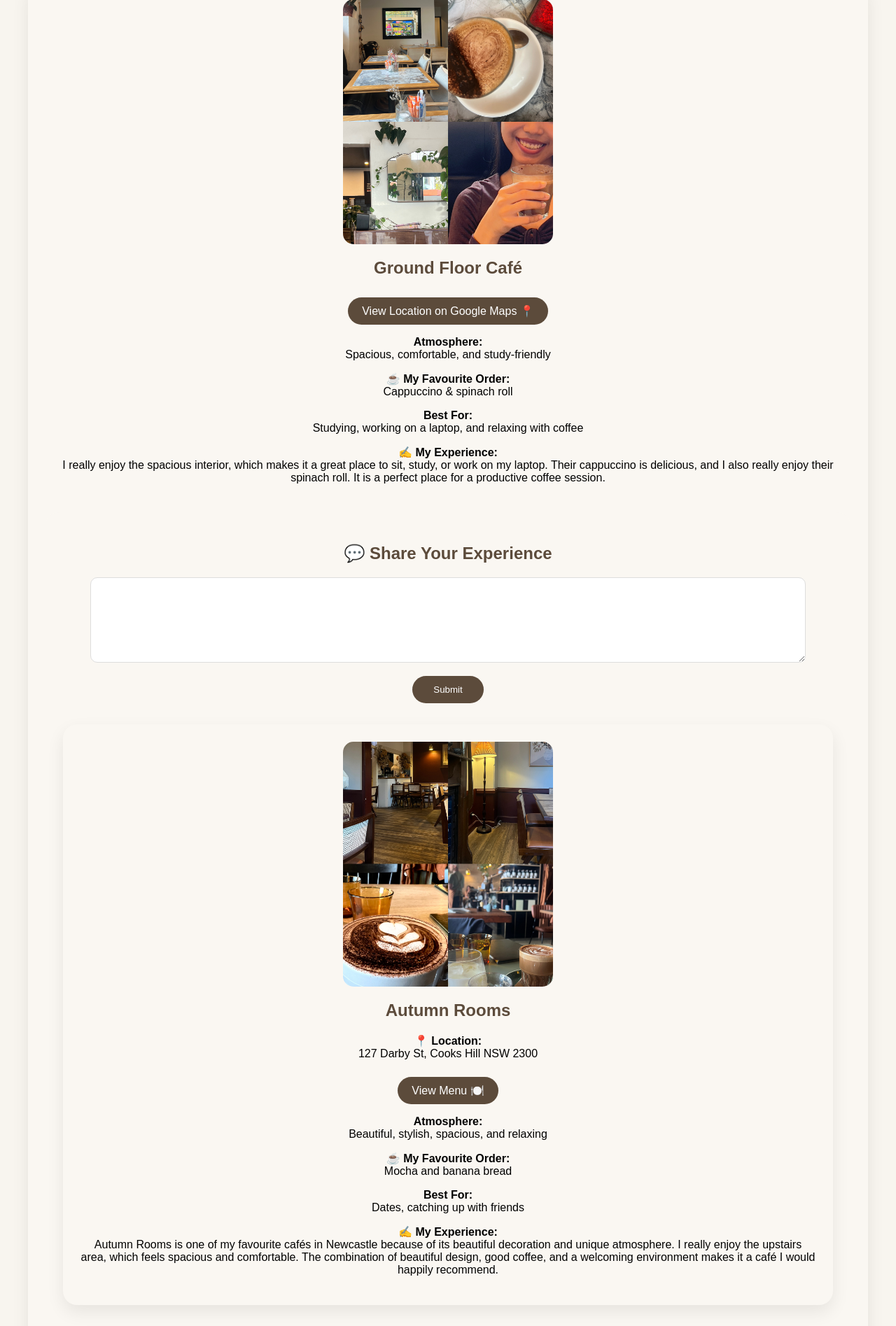
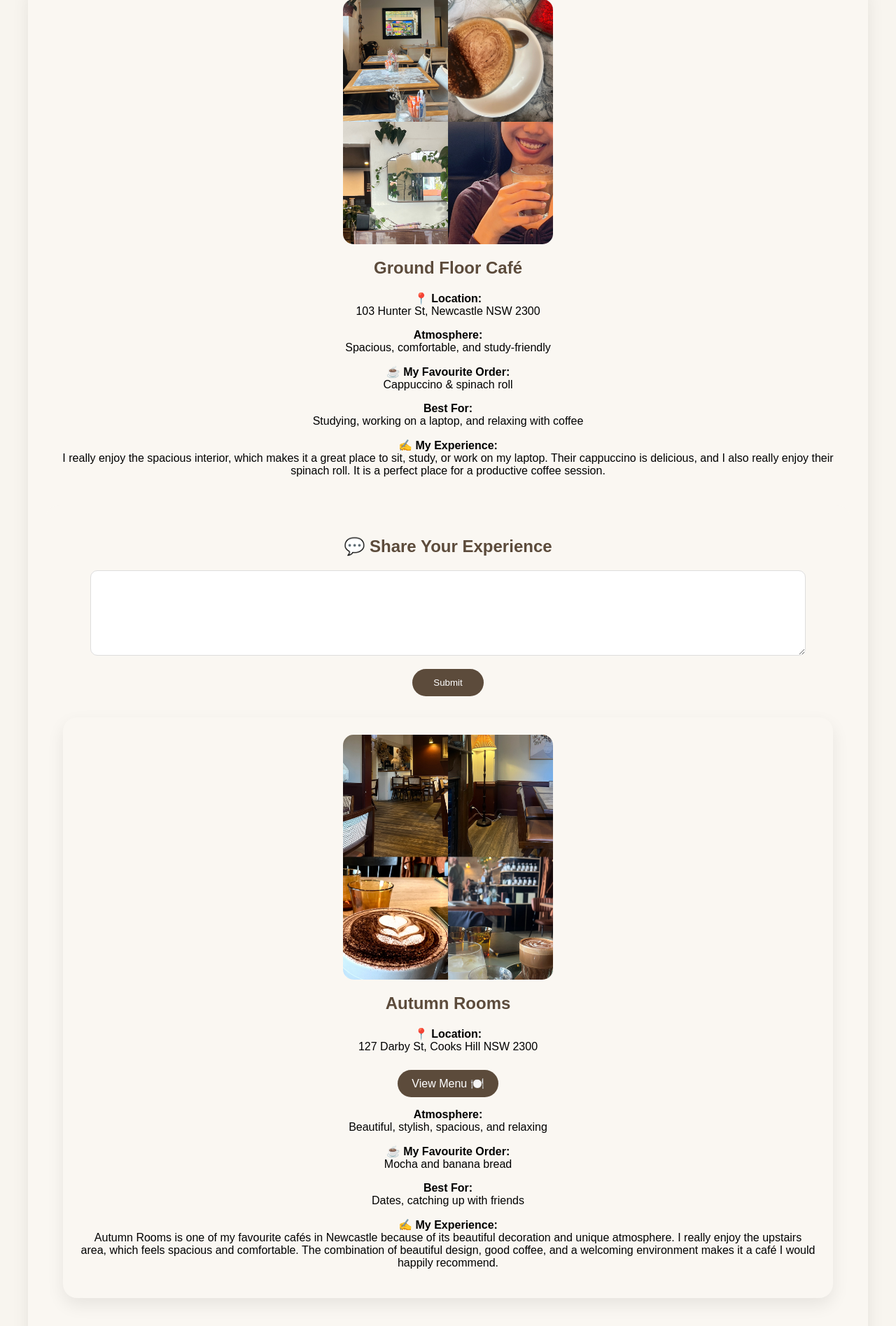
Before and after one commit to po-12365/thet-loon-po-portfolio, a Django app: page /food/ in a window 1280 px wide. Shown: the part 1378-3273 px from the top of the page at 70% size. Run offline with Django 5.2, Linux system fonts and the light colour scheme.

Commit message:
updated coffee location information

```diff
--- a/portfolio/templates/portfolio/food.html
+++ b/portfolio/templates/portfolio/food.html
@@ -221,11 +221,10 @@
 
     <div class="info">
 
-<a class="menu-btn"
-   href="https://www.google.com/maps/search/?api=1&query=Neighbours+on+Market+St+Newcastle+NSW"
-   target="_blank">
-   View Location on Google Maps 📍
-</a>
+  <p>
+        📍 <strong>Location:</strong><br>
+        103 Hunter St, Newcastle NSW 2300
+        </p>
 
         <p>
          <strong>Atmosphere:</strong><br>
```
